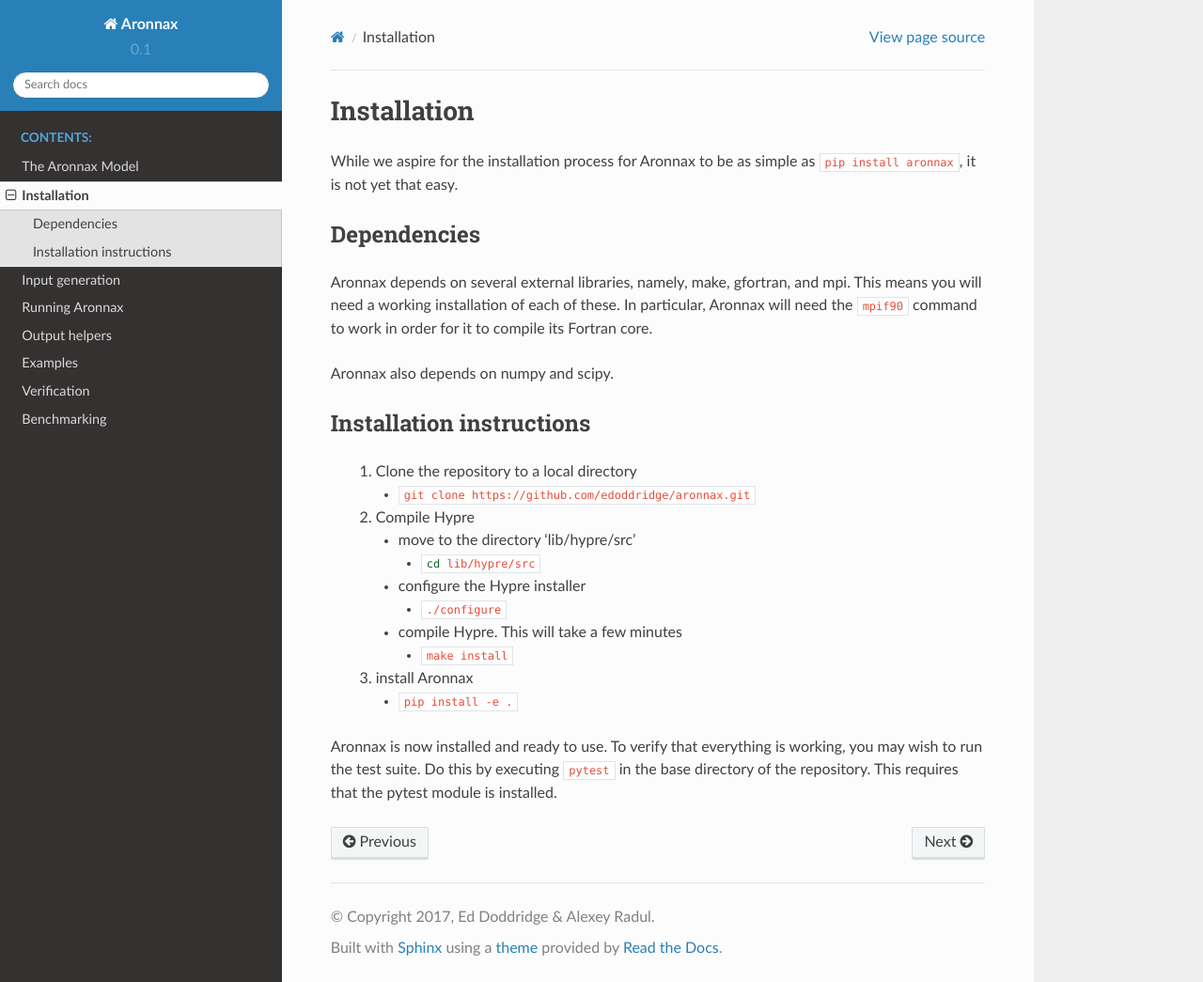
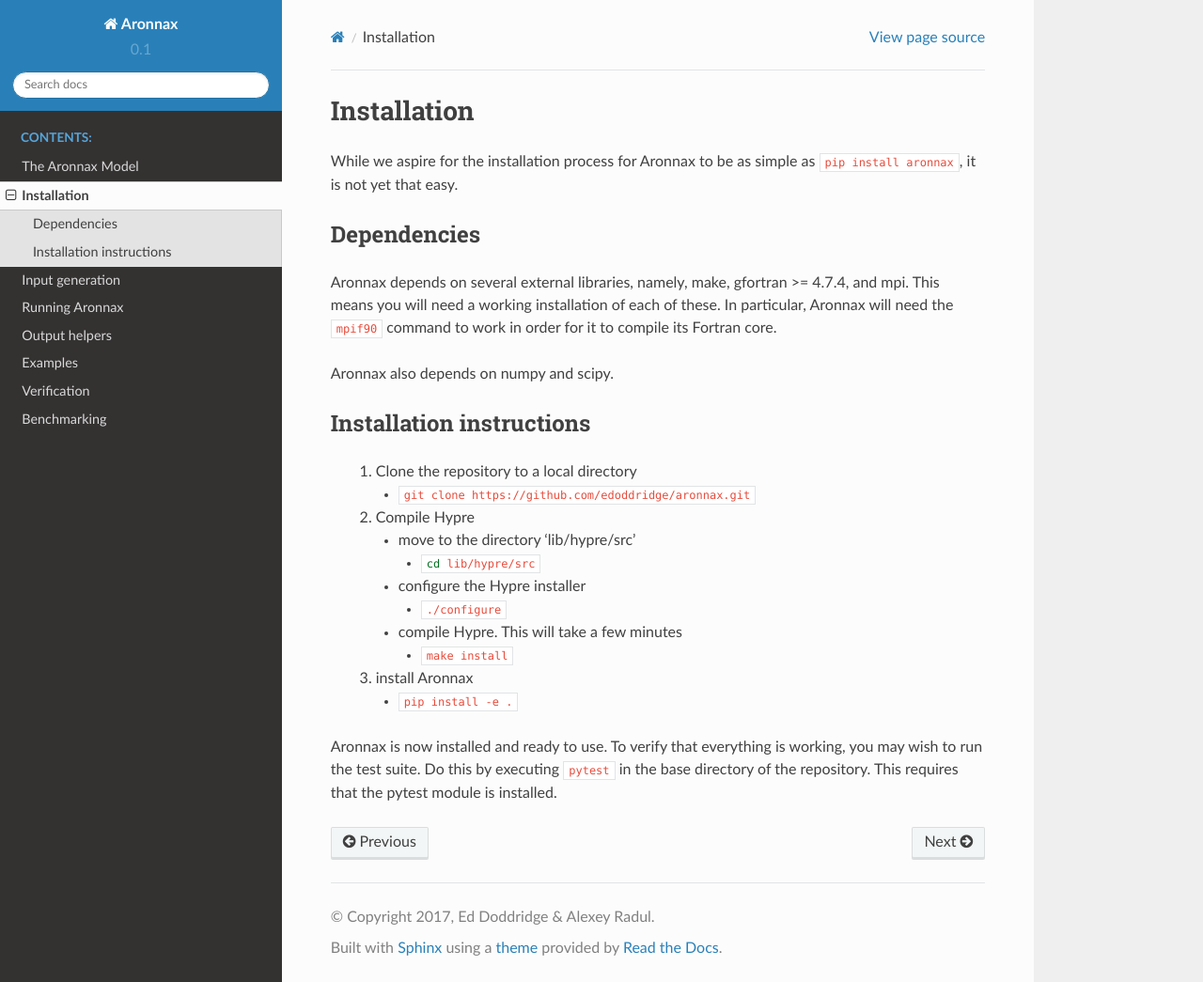
Before and after one commit to edoddridge/aronnax, a Sphinx documentation site: the page built from docs/installation.rst, in a window 1280 px wide and 1045 px high. Shown: the whole window at 94% size. Built offline with Sphinx 7.4.7 and the Read the Docs theme 2.0.0, drawn with Linux system fonts in a browser that asks for light colours.

Commit message:
specify gfortran >=4.7.4
The `-fno-stack-arrays` flag is only present in gfortran >= 4.7.4, so Aronnax now has a dependency on specific versions of gfortran. This sommit changes the documentation to reflect that fact and closes #146.

```diff
--- a/docs/installation.rst
+++ b/docs/installation.rst
@@ -9,7 +9,7 @@
 
 Dependencies
 ============
-Aronnax depends on several external libraries, namely, make, gfortran, and mpi. This means you will need a working installation of each of these. In particular, Aronnax will need the :bash:`mpif90` command to work in order for it to compile its Fortran core.
+Aronnax depends on several external libraries, namely, make, gfortran >= 4.7.4, and mpi. This means you will need a working installation of each of these. In particular, Aronnax will need the :bash:`mpif90` command to work in order for it to compile its Fortran core.
 
 Aronnax also depends on numpy and scipy.
 
```
